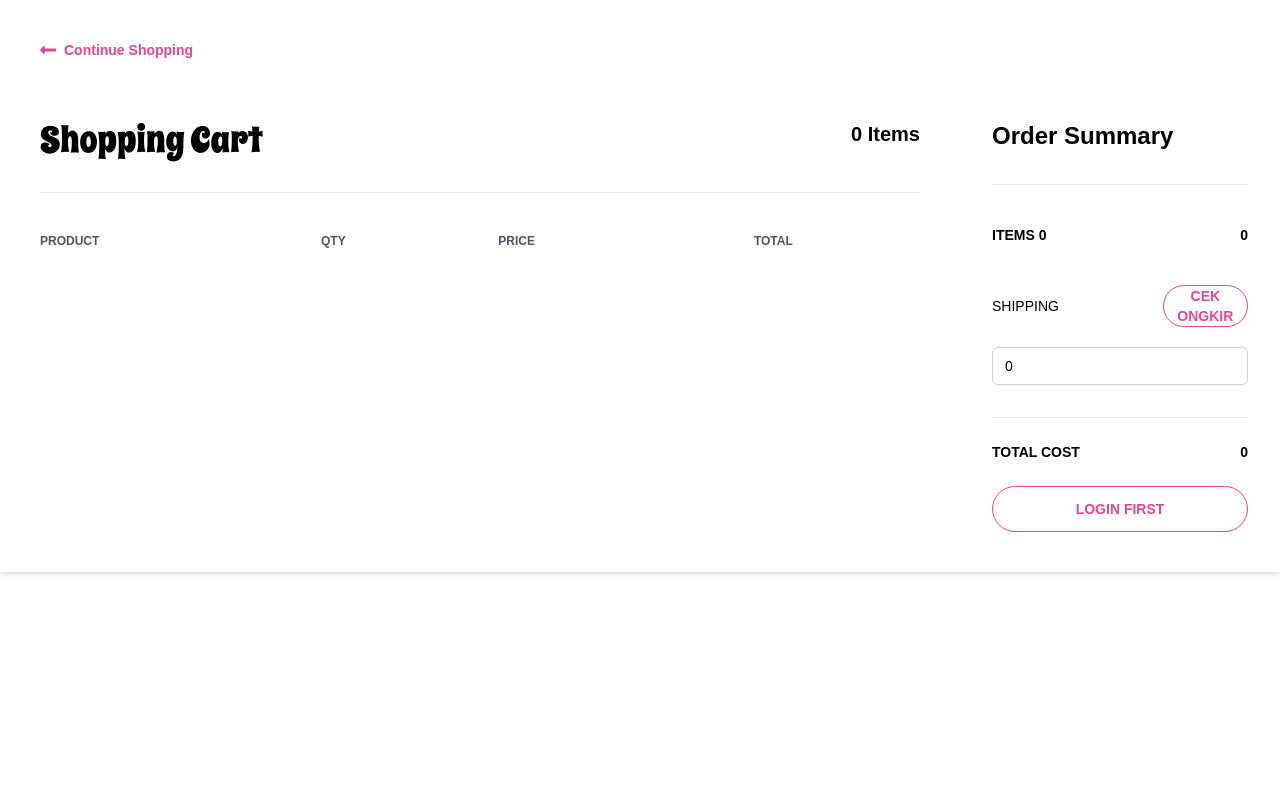
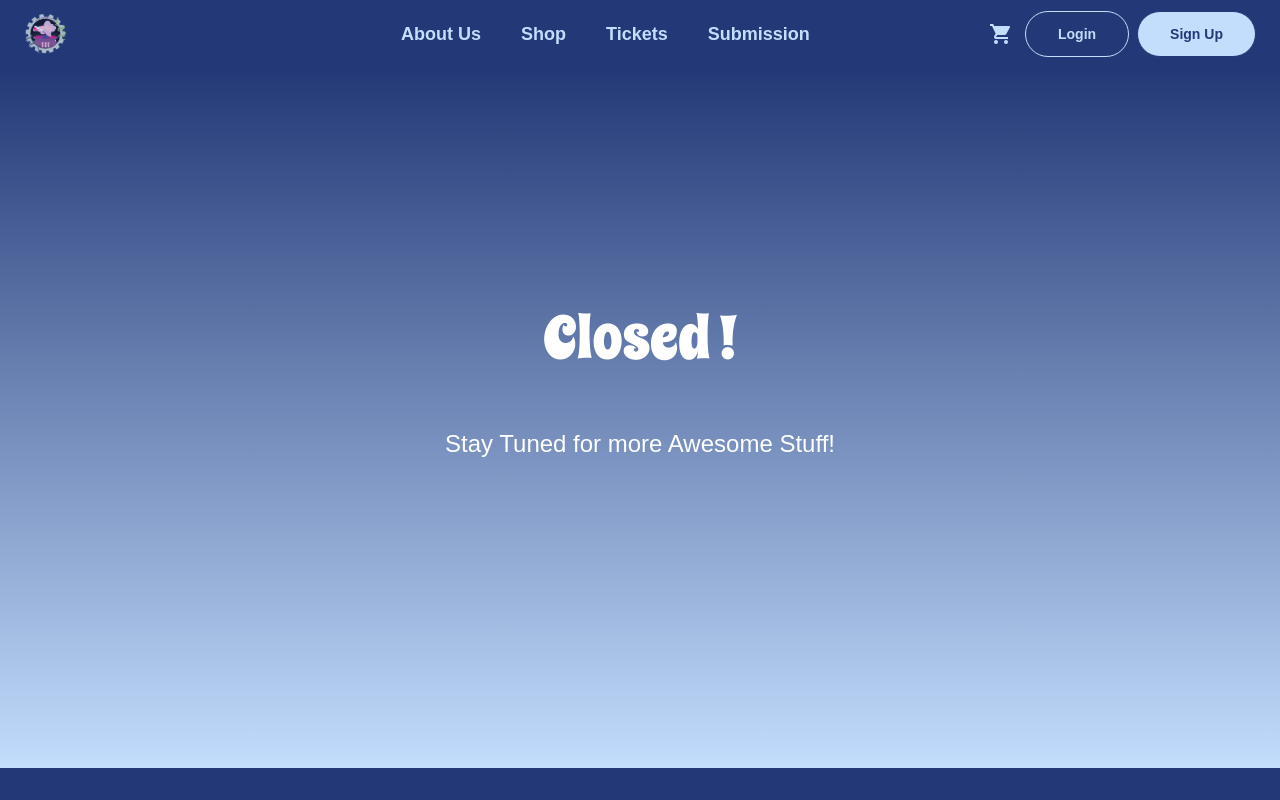
Before and after one commit to Teenjb/Frontend-OH-FFUI, a React (Create React App) app in the folder oh-ffui-app/: page /cart in a window 1280 px wide. Shown: the top 800 px of the page. Built offline with nearby package versions, Linux system fonts and the light colour scheme.

Commit message:
open submission and close PO

```diff
--- a/oh-ffui-app/src/App.js
+++ b/oh-ffui-app/src/App.js
@@ -19,12 +19,12 @@ function App() {
             <Route exact path="/home" element={<Home />} />
             <Route exact path="/login" element={<Login />} />
             <Route exact path="/register" element={<Register />} />
-            <Route exact path="/shop" element={<Shop />} />
-            <Route exact path="/cart" element={<Cart />} />
+            <Route exact path="/shop" element={<Coming />} />
+            <Route exact path="/cart" element={<Coming />} />
             <Route exact path="/about" element={<About />} />
             <Route exact path="/profile" element={<Profile />} />
             <Route exact path="/tickets" element={<Tickets />} />
-            <Route exact path="/submission" element={<Coming />} />
+            <Route exact path="/submission" element={<Submission />} />
             <Route
               path="*"
               element = {<Navigate to="/home" />}
--- a/oh-ffui-app/src/Page/Coming.js
+++ b/oh-ffui-app/src/Page/Coming.js
@@ -12,7 +12,7 @@ function Coming() {
         style={{ minHeight: 700 }}>
         <div className="mt-32">
         <h1 className="font-serif pt-28 text-white text-4xl lg:text-5xl xl:text-6xl text-center leading-7 md:leading-10">
-              Coming Soon!
+              Closed !
             </h1>
         <div className="flex justify-center my-5 mx-auto py-10 px-5">
           <h5 className="text-2xl font-medium text-white">Stay Tuned for more Awesome Stuff!</h5>
--- a/oh-ffui-app/src/Page/Submission.js
+++ b/oh-ffui-app/src/Page/Submission.js
@@ -45,6 +45,7 @@ function Submission() {
           if (response.data.errors) {
             console.log(response.data);
           } else {
+            console.log(response.data);
             if (response.data.status === "Competition exists") {
               setJenisLombaFlag(false);
             } else {
```
